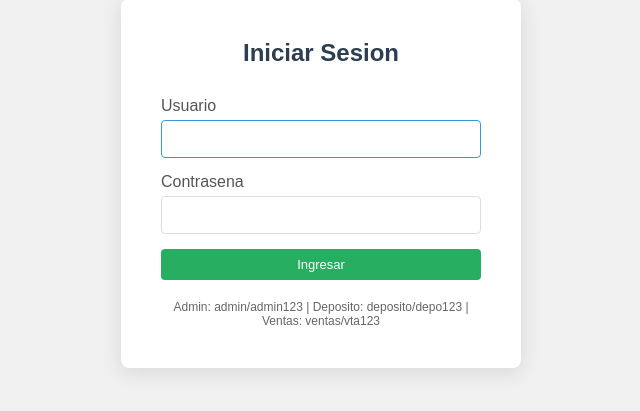
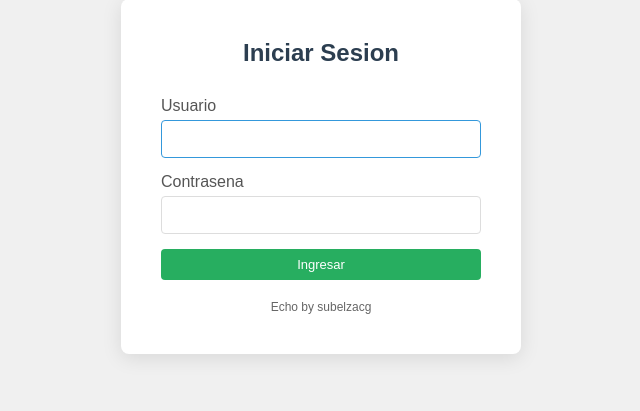
Before and after one commit to asubelza/Stock-excel, a Flask app: page /login in a window 1280 px wide. Shown: the part 121-532 px from the top of the page, without its empty margins (319-959 px from the left). Run offline with Flask 3, Linux system fonts and the light colour scheme; some libraries are stand-ins or nearby versions.

Commit message:
Remove leyenda from login

```diff
--- a/templates/login.html
+++ b/templates/login.html
@@ -18,7 +18,7 @@
         <button type="submit" class="btn btn-success" style="width: 100%;">Ingresar</button>
     </form>
     <p style="margin-top: 20px; text-align: center; color: #666; font-size: 12px;">
-        Admin: admin/admin123 | Deposito: deposito/depo123 | Ventas: ventas/vta123
+        Echo by subelzacg
     </p>
 </div>
 {% endblock %}
```
